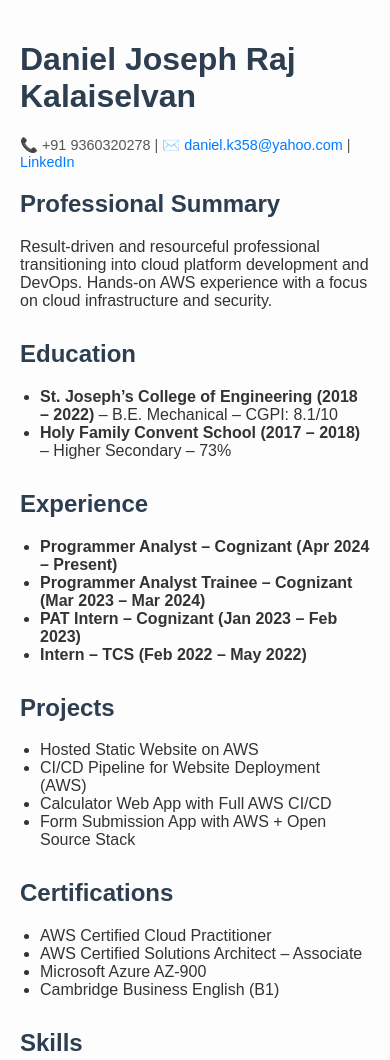
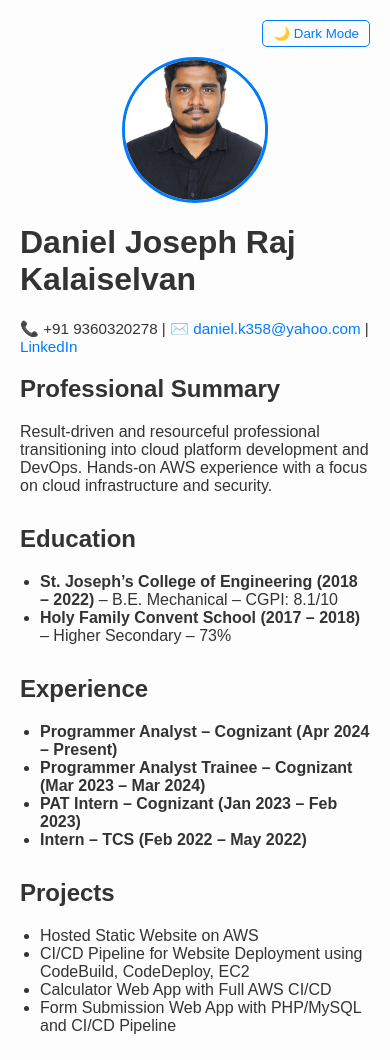
Before and after one commit to DanielDJGIT/render-docker-node-app, a website: page public/index.html in a window 390 px wide. Shown: the top 1060 px of the page. Drawn offline with Linux system fonts and the light colour scheme.

Commit message:
Add dark mode toggle to portfolio

```diff
--- a/public/index.html
+++ b/public/index.html
@@ -1,31 +1,115 @@
 <!DOCTYPE html>
 <html lang="en">
 <head>
-  <meta charset="UTF-8">
+  <meta charset="UTF-8" />
   <title>Daniel Joseph Raj Kalaiselvan – Portfolio</title>
   <meta name="viewport" content="width=device-width, initial-scale=1">
   <style>
-    body { font-family: Arial, sans-serif; padding: 20px; max-width: 900px; margin: auto; background: #fdfdfd; color: #333; }
-    h1, h2 { color: #2c3e50; }
-    h1 { font-size: 2em; }
-    .section { margin-bottom: 30px; }
-    ul { padding-left: 20px; }
+    :root {
+      --bg-color: #fdfdfd;
+      --text-color: #333;
+      --link-color: #007BFF;
+      --border-color: #007BFF;
+    }
+
+    body.dark {
+      --bg-color: #121212;
+      --text-color: #e0e0e0;
+      --link-color: #80bdff;
+      --border-color: #80bdff;
+    }
+
+    body {
+      font-family: Arial, sans-serif;
+      padding: 20px;
+      max-width: 900px;
+      margin: auto;
+      background: var(--bg-color);
+      color: var(--text-color);
+      transition: all 0.3s ease;
+    }
+
+    h1, h2 {
+      color: var(--text-color);
+    }
+
+    .contact {
+      font-size: 0.95em;
+      margin-bottom: 20px;
+    }
+
+    .contact a {
+      color: var(--link-color);
+      text-decoration: none;
+    }
+
+    .section {
+      margin-bottom: 30px;
+    }
+
+    ul {
+      padding-left: 20px;
+    }
+
     a.download-btn {
       display: inline-block;
       padding: 10px 20px;
-      background-color: #007BFF;
+      background-color: var(--link-color);
       color: white;
       border-radius: 5px;
       text-decoration: none;
     }
+
     a.download-btn:hover {
       background-color: #0056b3;
     }
-    .contact { margin-top: 10px; font-size: 0.9em; color: #555; }
-    .contact a { color: #007BFF; text-decoration: none; }
+
+    img.profile {
+      width: 140px;
+      height: 140px;
+      object-fit: cover;
+      border-radius: 50%;
+      border: 3px solid var(--border-color);
+      float: right;
+      margin-left: 20px;
+      margin-bottom: 20px;
+    }
+
+    .toggle-container {
+      text-align: right;
+      margin-bottom: 10px;
+    }
+
+    .toggle-container button {
+      background: none;
+      border: 1px solid var(--link-color);
+      color: var(--link-color);
+      padding: 5px 10px;
+      border-radius: 5px;
+      cursor: pointer;
+    }
+
+    .toggle-container button:hover {
+      background: var(--link-color);
+      color: white;
+    }
+
+    @media (max-width: 600px) {
+      img.profile {
+        float: none;
+        display: block;
+        margin: 0 auto 20px;
+      }
+    }
   </style>
 </head>
 <body>
+
+  <div class="toggle-container">
+    <button id="toggleMode">🌙 Dark Mode</button>
+  </div>
+
+  <img src="profile.jpg" alt="Daniel Joseph Raj Kalaiselvan" class="profile" />
 
   <h1>Daniel Joseph Raj Kalaiselvan</h1>
   <div class="contact">
@@ -63,9 +147,9 @@
     <h2>Projects</h2>
     <ul>
       <li>Hosted Static Website on AWS</li>
-      <li>CI/CD Pipeline for Website Deployment (AWS)</li>
+      <li>CI/CD Pipeline for Website Deployment using CodeBuild, CodeDeploy, EC2</li>
       <li>Calculator Web App with Full AWS CI/CD</li>
-      <li>Form Submission App with AWS + Open Source Stack</li>
+      <li>Form Submission Web App with PHP/MySQL and CI/CD Pipeline</li>
     </ul>
   </div>
 
@@ -83,7 +167,7 @@
     <h2>Skills</h2>
     <ul>
       <li><strong>Cloud:</strong> AWS (IAM, VPC, EC2, S3, CloudFront, CloudFormation)</li>
-      <li><strong>DevOps:</strong> CI/CD, GitHub, CodeBuild, CodeDeploy</li>
+      <li><strong>DevOps:</strong> Git, GitHub, CI/CD, Docker, CodePipeline</li>
       <li><strong>Languages:</strong> SQL, Bash, English</li>
     </ul>
   </div>
@@ -92,5 +176,23 @@
     <a class="download-btn" href="/resume.pdf" download>📥 Download Resume (PDF)</a>
   </div>
 
+  <script>
+    const toggleBtn = document.getElementById('toggleMode');
+    const body = document.body;
+
+    // Load preference
+    if (localStorage.getItem('theme') === 'dark') {
+      body.classList.add('dark');
+      toggleBtn.innerText = '☀️ Light Mode';
+    }
+
+    toggleBtn.addEventListener('click', () => {
+      body.classList.toggle('dark');
+      const isDark = body.classList.contains('dark');
+      toggleBtn.innerText = isDark ? '☀️ Light Mode' : '🌙 Dark Mode';
+      localStorage.setItem('theme', isDark ? 'dark' : 'light');
+    });
+  </script>
+
 </body>
 </html>
```
Also changed, not shown: public/profile.JPG (added).
